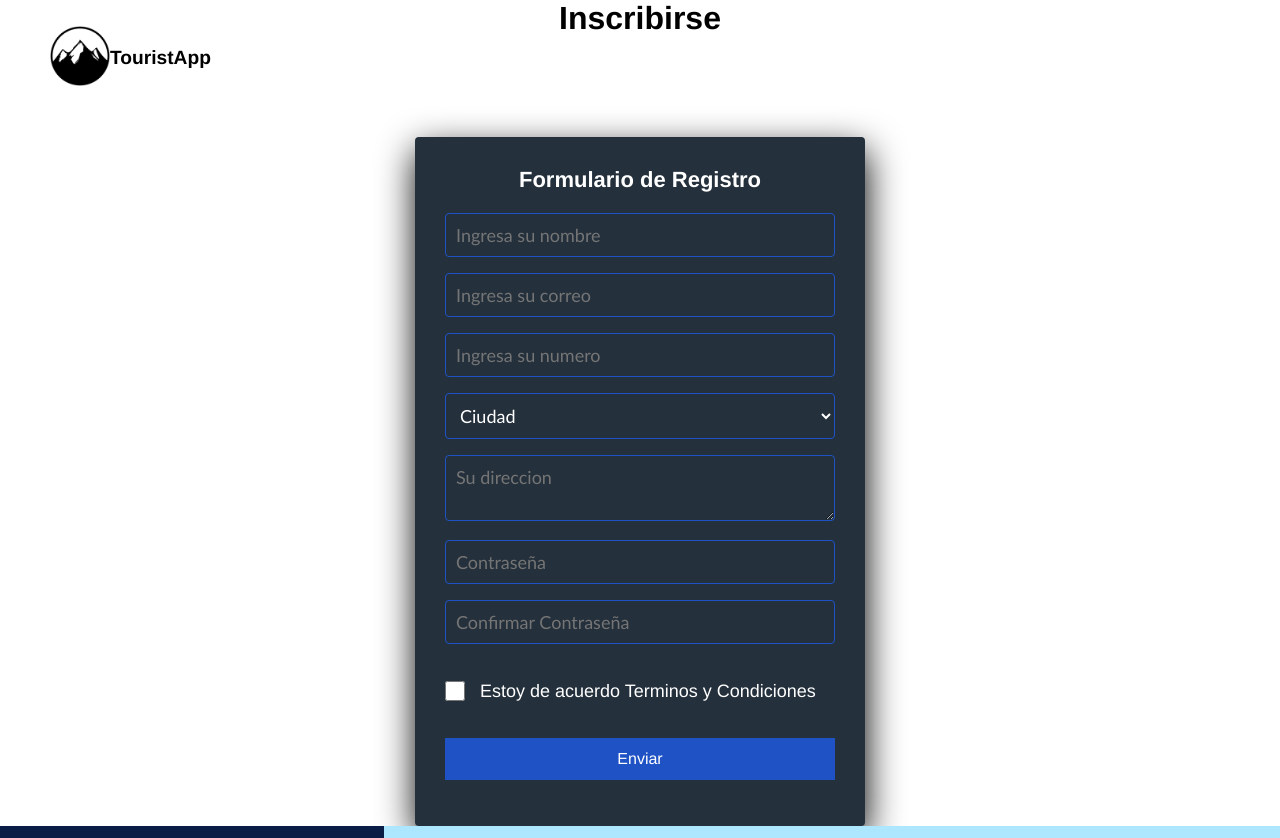
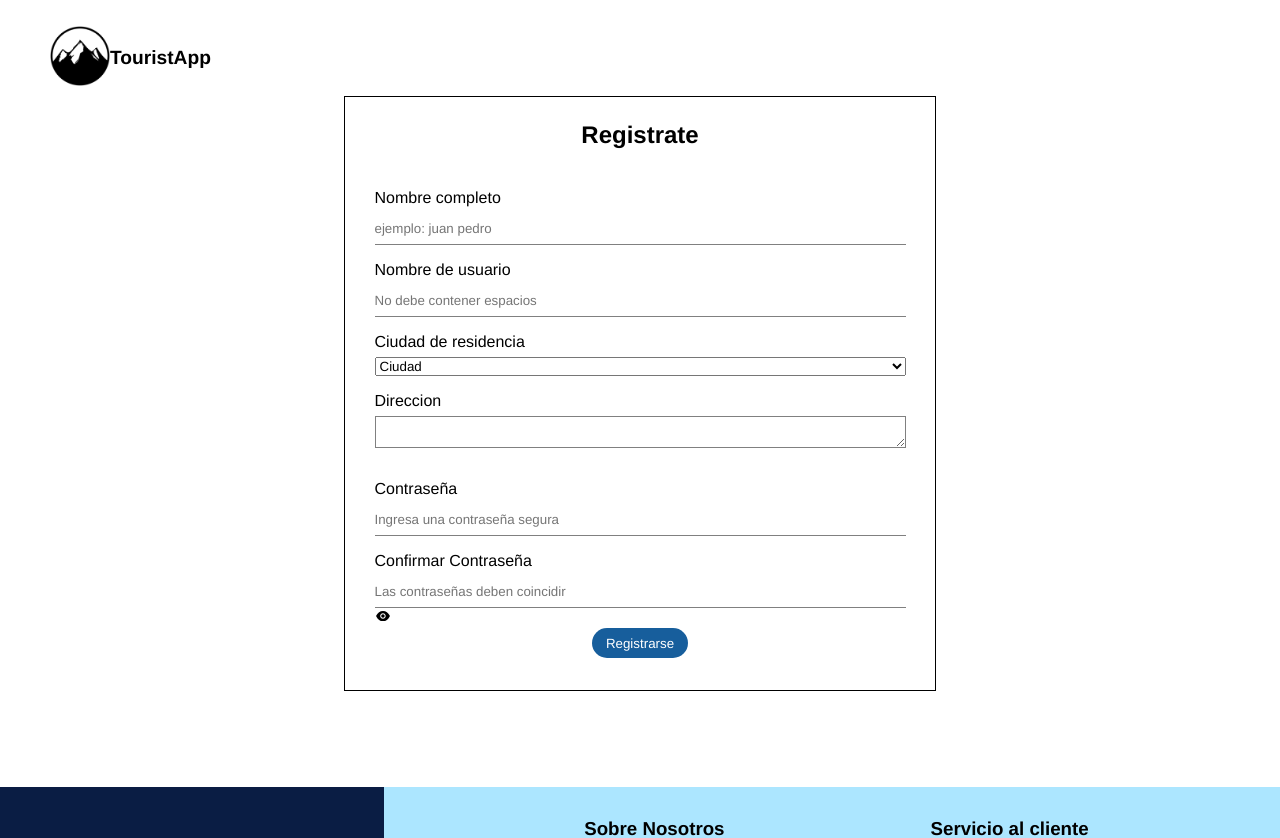
Before and after one commit to JuanPabloRami/Project-TouristAPP, a React (Create React App) app: page /register in a window 1280 px wide. Shown: the top 838 px of the page. Built offline with nearby package versions, Linux system fonts and the light colour scheme; the HTML template or start-up script is replaced by a standard one.

Commit message:
fix: avance en login/registro

```diff
--- a/src/components/Login/Login.jsx
+++ b/src/components/Login/Login.jsx
@@ -1,17 +1,132 @@
-import React from 'react'
+import React, { useEffect, useState } from 'react'
+import {AiFillEye} from 'react-icons/ai'
+import axios from 'axios'
 
 
 export const Login = () => {
-  return (
-    <form className="form-register">
-        <h1>Inicia Sesion</h1>
-        <div className="login-Container">
+  const regularExpressions = {
+      name:/^[a-z ,.'-]+$/i,
+      username:/^[a-zA-Z0-9\_\-]{4,16}$/,
+      email:/^[a-zA-Z0-9_.+-]+@[a-zA-Z0-9-]+\.[a-zA-Z0-9-.]+$/,
+      password:/^.{4,12}$/,
+  }
+
+  // informacion capturada de los inputs
+  const [email,setEmail] = useState("")
+  const [pw,setPW] = useState("")
+
+  //los mensajes que se mostrarán al usuario
+  const [emailMsg,setEmailMsg] = useState("");
+  const [pwMsg,setPwMsg] = useState("");
+
+  //esta es la variable que controla el tipo de input del password
+  const [pwStatus,setPwStatus] = useState("password")
+
+// estas son las variables que determinan si cada campo esta o no validado
+const [usernameVal,setUserVal] = useState(false)
+const [pwVal,setPwVal]= useState(false)
+
+// la funcion que controla el boton de reveal password
+  function changePWStatus(){
+  console.log("baaa");
+  pwStatus === "password" ? setPwStatus("text") :setPwStatus("password")
+  }
+
+  // las validaciones con las expresiones regulares usando el useEffect cambiando el estado de los campos.
+
+  // validacion de username
+useEffect(()=>{
+  if (email === "") {
+    setEmailMsg("")
+    setUserVal(false)
+  }
+  else{
+    if (regularExpressions.email.test(email)){
+      setEmailMsg("")
+      setUserVal(true)
+    }
+    else{
+      setEmailMsg("username no valido!")
+      setUserVal(false)
+    }
+  }
+},[email])
+
+// validacion de password
+useEffect(()=>{
+  if (pw === ""){
+    setPwMsg("")
+    setPwVal(false)
+  }
+  else{
+    if (regularExpressions.password.test(pw)){
+      setPwMsg("")
+      setPwVal(true)
+    }
+    else{
+      setPwMsg("contraseña no valida!")
+      setPwVal(false)
+    }
+  }
+},[pw])
+
+
+
+//aca se ejecuta el post solo si todos los campos son llenados de manera valida
+
+const validateForm = (e)=>{
+  e.preventDefault()
+  console.log(usernameVal);
+  console.log(pwVal);
+  if (usernameVal === true & pwVal === true ){
+    createUser()
+    console.log("se va a loguear el usuario");
+  }
+}
+
+//aca se imprimira si el post fue exitoso o no.
+const [resultMsg,setResMsg] = useState("")
+
+// POST para crear el usuario
+const  createUser = ()=>{
+  axios.post('https://backend-edw.herokuapp.com/login',{
+  email:email,
+  password:pw
+  })
+  .then((res)=>{
+    console.log(res);
+    console.log("recoleccion de datos exitosa")
+  })
+  .catch((err)=>{
+    console.log(err)
+    setResMsg(err)
+  })
+
+}
+
+return(
+  <div className="MainContainer">
+      <div className="CardContainer">
+          <h2>Inicia Sesion</h2>
+          <form action="" method="POST" onSubmit={validateForm}>
             <label htmlFor="email">Correo Electronico</label>
-            <input className="controls" type="email" id= "email" placeholder="ejemplo: si@si.com"/>
-            <label  htmlFor="pw">Contraseña</label>
-            <input className="controls" type="password" id= "pw" placeholder="escribe una contraseña segura"/>
-        <button className="botons">Iniciar Sesion</button>
-        </div>
-    </form>
-  )
+            <input onChange={(e)=>setEmail(e.target.value)} type="email" name="email" placeholder="Ejemplo: Personita123@dominio.com" maxLength="16"  />
+            <p>{emailMsg}</p>
+            <label htmlFor="pw">Contraseña</label>
+            <div className="pwContainer">
+              <input onChange={(e)=>setPW(e.target.value)} type={pwStatus} name="pw" placeholder="Ingresa una contraseña segura"  />
+              <a type="button"onClick={changePWStatus}><AiFillEye/></a>
+            </div>
+
+            <p>{pwMsg}</p>
+
+            <div className="buttonArea">
+              <button type='submit'>Iniciar Sesion</button>
+            </div>
+          </form>
+      </div>
+
+    </div>
+)
+
 }
--- a/src/components/Register/Register.jsx
+++ b/src/components/Register/Register.jsx
@@ -1,32 +1,202 @@
 /* eslint-disable jsx-a11y/anchor-is-valid */
-import React from 'react'
+import React, { useEffect, useState } from 'react'
+import {AiFillEye} from 'react-icons/ai'
+import axios from 'axios'
 
 
 
 
 export const Register = () => {
+
+    //objeto el cual incluye todas las expresiones regulares para validar los campos.
+    const regularExpressions = {
+      name:/^[a-z ,.'-]+$/i,
+      username:/^[a-zA-Z0-9\_\-]{4,16}$/,
+      email:/^[a-zA-Z0-9_.+-]+@[a-zA-Z0-9-]+\.[a-zA-Z0-9-.]+$/,
+      password:/^.{4,12}$/,
+    }
+
+
+    // informacion capturada de los inputs
+    const [name,setName] = useState("")
+    const [username,setUsername] = useState("")
+    const [pw,setPW] = useState("")
+    const [pwConfirm,setPWConfirm] = useState("")
+
+    //los mensajes que se mostrarán al usuario en la validacion de los campos
+    const [nameMsg,setNameMsg] = useState("");
+    const [userMsg,setUserMsg] = useState("");
+    const [pwMsg,setPwMsg] = useState("");
+    const [pwConfirmMsg,setPwConfirmMsg] = useState("");
+    const [pwStatus,setPwStatus] = useState("password")
+
+    // estas son las variables que determinan si cada campo esta o no validado
+    const [nameValidation,setNameVal] = useState(false)
+    const [usernameVal,setUserVal] = useState(false)
+    const [pwVal,setPwVal]= useState(false)
+    const [pwConfVal,setPwConfVal] = useState(false)
+
+    //la funcion que hace la contraseña visible o no visible con el boton reveal password
+    function changePWStatus(){
+      console.log("baaa");
+      pwStatus == "password" ? setPwStatus("text") :setPwStatus("password")
+    }
+
+
+
+    //estos useEffect son las validaciones con las expresiones regulares usando el useEffect cambiando el estado de los campos.
+
+    // validacion de nombre
+    useEffect(()=>{
+      if (name === ""){
+        setNameMsg("")
+        setNameVal(false)
+      }
+      else{
+        if (regularExpressions.name.test(name)){
+          setNameMsg("")
+          setNameVal(true)
+        }
+        else{
+          setNameMsg("nombre no valido!")
+          setNameVal(false)
+        }
+      }
+    },[name])
+
+    // validacion de username
+    useEffect(()=>{
+      if (username == "") {
+        setUserMsg("")
+        setUserVal(false)
+      }
+      else{
+        if (regularExpressions.username.test(username)){
+          setUserMsg("")
+          setUserVal(true)
+        }
+        else{
+          setUserMsg("username no valido!")
+          setUserVal(false)
+        }
+      }
+    },[username])
+
+    // validacion de password
+    useEffect(()=>{
+      if (pw == ""){
+        setPwMsg("")
+        setPwVal(false)
+      }
+      else{
+        if (regularExpressions.password.test(pw)){
+          setPwMsg("")
+          setPwVal(true)
+        }
+        else{
+          setPwMsg("contraseña no valida!")
+          setPwVal(false)
+        }
+      }
+    },[pw])
+
+    // validacion de confirmacion de password
+    useEffect(()=>{
+      if (pwConfirm == ""){
+        setPwConfirmMsg("")
+        setPwConfVal(false)
+      }
+      else{
+        if (pwConfirm === pw ){
+          setPwConfirmMsg("Las contraseñas coinciden!")
+          setPwConfVal(true)
+        }
+        else{
+          setPwConfirmMsg("Las contraseñas NO coinciden!")
+          setPwConfVal(false)
+        }
+      }
+
+    },[pwConfirm])
+
+    //aca se imprimira si el post fue exitoso o no.
+    const [resultMsg,setResMsg] = useState("")
+
+    //aca se ejecuta el post solo si todos los campos son llenados de manera valida
+
+    const validateForm = (e)=>{
+      e.preventDefault()
+      console.log(nameValidation);
+      console.log(usernameVal);
+      console.log(pwVal);
+      console.log(pwConfVal);
+      if (nameValidation == true & usernameVal == true & pwVal == true & pwConfVal == true){
+        createUser()
+      }
+    }
+
+
+
+    // POST para crear el usuario
+    const  createUser = ()=>{
+      axios.post('https://backend-edw.herokuapp.com/usuario',{
+      username:username,
+      password:pw,
+      name:name
+      })
+      .then((res)=>{
+        console.log(res.data.Message);
+        setResMsg(res.data.Message)
+      })
+      .catch((err)=>{
+        console.log(err)
+        setResMsg(err)
+      })
+
+    }
+
+
   return (
-    <div>
-        <h1>Inscribirse</h1>
-        <section className="form-register">
-            <h4>Formulario de Registro</h4>
-            <input className="controls" type="text"  name="nombres" id="nombre" placeholder="Ingresa su nombre"/>            <input className="controls" type="email"  name="correo" id="correo" placeholder="Ingresa su correo"></input>
-            <input className="controls" type="text"  name="numero" id="numero" placeholder="Ingresa su numero"></input>
+    <div className="MainContainer">
+        <div className="CardContainer">
+          <h2>Registrate</h2>
+          <form action="" method="POST" onSubmit={validateForm}>
+            <label for="name">Nombre completo</label>
+            <input onChange={(e)=>setName(e.target.value)} type="text" name="name" placeholder="ejemplo: juan pedro" />
+            <p>{nameMsg}</p>
+
+            <label for="username">Nombre de usuario</label>
+            <input onChange={(e)=>setUsername(e.target.value)} type="username" name="username" placeholder="No debe contener espacios" maxLength="16"  />
+            <p>{userMsg}</p>
+
+
+            <label for="ciudades">Ciudad de residencia</label>
             <select className="controls" type="text" name="ciudades" id="ciudades" placeholder="Ciudad">
                 <option >Ciudad</option>
                 <option value="value1">Armenia</option>
                 <option value="value2">Pasto</option>
                 <option value="value3">Cali</option>
             </select>
-            <textarea className="controls" type="text" name="direccion" placeholder="Su direccion"></textarea>
-            <input className="controls" type="password" name="contraseña" id="contraseña" placeholder="Contraseña"></input>
-            <input className="controls" type="password" name="confirContraseña" id="confirContraseña" placeholder="Confirmar Contraseña"></input>
-            <label className='linkBox'>
-              <input className="check" name='toAcept' type="checkbox"/>
-              <p>Estoy de acuerdo<a href='#'> Terminos y Condiciones</a></p>
-            </label>
-            <input className="botons" type="submit" value="Enviar"/>
-        </section>
-    </div>
+
+            <label for="direccion">Direccion</label>
+            <textarea className="controls" type="text" name="direccion" placeholder=""></textarea>
+
+            <label for="pw">Contraseña</label>
+            <input onChange={(e)=>setPW(e.target.value)} type={pwStatus} name="pw" placeholder="Ingresa una contraseña segura"  />
+            <p>{pwMsg}</p>
+
+            <label for="pwConfirm">Confirmar Contraseña</label>
+            <input onChange={(e)=>setPWConfirm(e.target.value)} type={pwStatus} placeholder="Las contraseñas deben coincidir"/>
+            <p>{pwConfirmMsg}</p>
+            <a type="button"onClick={changePWStatus}><AiFillEye/></a>
+
+            <div className="buttonArea">
+              <button type='submit'>Registrarse</button>
+            </div>
+          </form>
+          <p>{resultMsg}</p>
+        </div>
+
+      </div>
   )
 }
--- a/src/index.css
+++ b/src/index.css
@@ -5,94 +5,91 @@
   font-family:  Helvetica;
 }
 
-/*Clases del componente formulario de registro y login (clases reutilizadas por login,creacion de negocio e item)*/
-.form-register{
-  width: 450px;
-  background-color: #24303c;
-  padding: 30px;
-  margin: auto;
-  margin-top: 100px;
-  border-radius:4px;
-  font-family: 'calibri', sans-serif;
-  color: #fff;
-  box-shadow: 1px 13px 37px #000;
+/* Clases Para login y registro */
 
+
+.MainContainer{
+  display:flex;
+  justify-content: center;
+}
+
+.CardContainer{
+  margin-top:6rem;
+  margin-bottom: 6rem;
+  width: 37rem;
+  display: flex;
+  flex-direction: column;
+  align-items: center;
+  justify-content: center;
+  border: 1px solid;
+}
+
+.CardContainer h2{
+  padding: 1.5rem;
+}
+
+.CardContainer form{
+  display:flex;
+  flex-direction: column;
+  text-align: left;
+  width:90%;
+  margin-bottom: 2rem;
+}
+
+.CardContainer label{
+  margin-bottom: 6px;
+  margin-top: 1rem;
+}
+
+.CardContainer input{
+  height:2rem;
+  border:1px gray solid;
+
+  border-top: none;
+  border-right: none;
+  border-left: none;
+}
+
+
+.CardContainer input:focus{
+  outline:none;
+  background-color:rgb(238, 238, 238);
+}
+
+.CardContainer textarea{
+  height:2rem;
+  border:1px gray solid;
+  margin-bottom: 1rem;
+}
+
+.CardContainer textarea:focus{
+  outline:none;
+  background-color:rgb(238, 238, 238);
 }
 
 
 
 
-.form-register label{
-  margin: 11px 0px;
-  text-align: left;
-  }
-
-.form-register h4{
-  font-size:22px;
-  margin-bottom: 20px;
+.CardContainer button{
+  transition: opacity .8s;
+  width:6rem;
+  height:30px;
+  background-color: #175e9c;
+  color:white;
+  border: none;
+  border-radius: 2rem;
 }
-
-.controls{
-  width: 100%;
-  background:#24303c;
-  padding: 10px;
-  border-radius: 4px;
-  margin-bottom:16px;
-  border: 1px solid #1f53c5;
-  font-family: 'calibri';
-  font-size: 18px;
-  color: #fff;
-}
-
-.form-register p {
-  height:40px;
-  text-align: center;
-  font-size: 18px;
-  line-height: 40px;
-}
-
-.form-register a {
-  color: #fff;
-  text-decoration: none;
-}
-
-.form-register a:hover {
-  color: white;
-  text-decoration: underline;
-}
-
-.botons {
-  width: 100%;
-  background: #1f53c5;
-  border:none;
-  padding:12px;
-  color: white;
-  margin:16px 0;
-  font-size: 16px;
-}
-
-.linkBox{
-  display: flex;
-  justify-content: flex-start;
-  margin-top: 10px;
-  gap: 15px;
-}
-.linkBox .check{
-  width: 20px;
-}
-/* --- Terminacion de Registro -- */
-
-/* login */
-.login-Container{
-  display: flex;
-  flex-direction: column;
-  text-align: left;
+.CardContainer button:hover{
+  transition: opacity .8s;
+  background-color: #175e9c;
+  box-shadow: 2px 1px 16px 3px #004ebb;
 }
 
 
-.login-Container label{
-margin: 11px 0px;
 
+.buttonArea{
+  display:flex;
+  width:100%;
+  justify-content: center;
 }
-
-/* fin login */
+/* fin login y registro */
```
